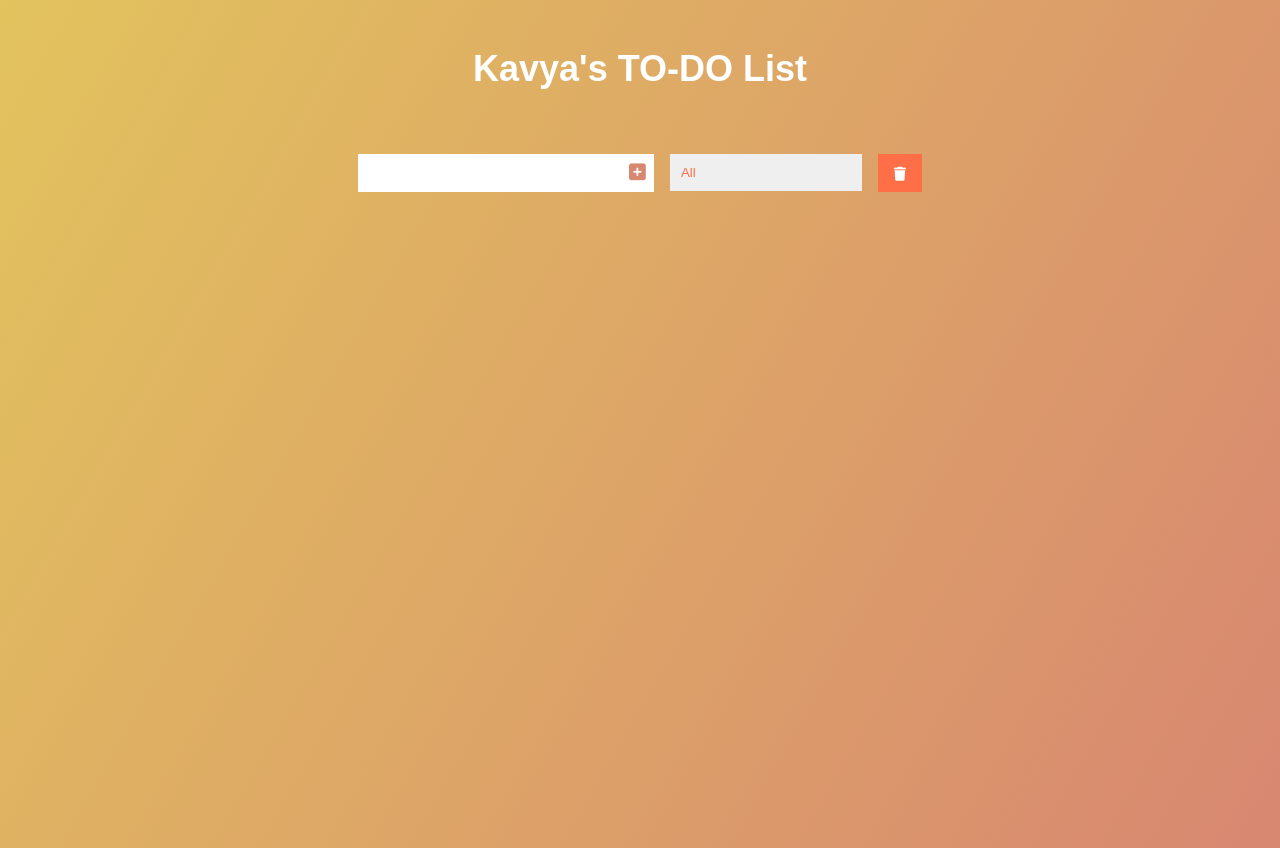
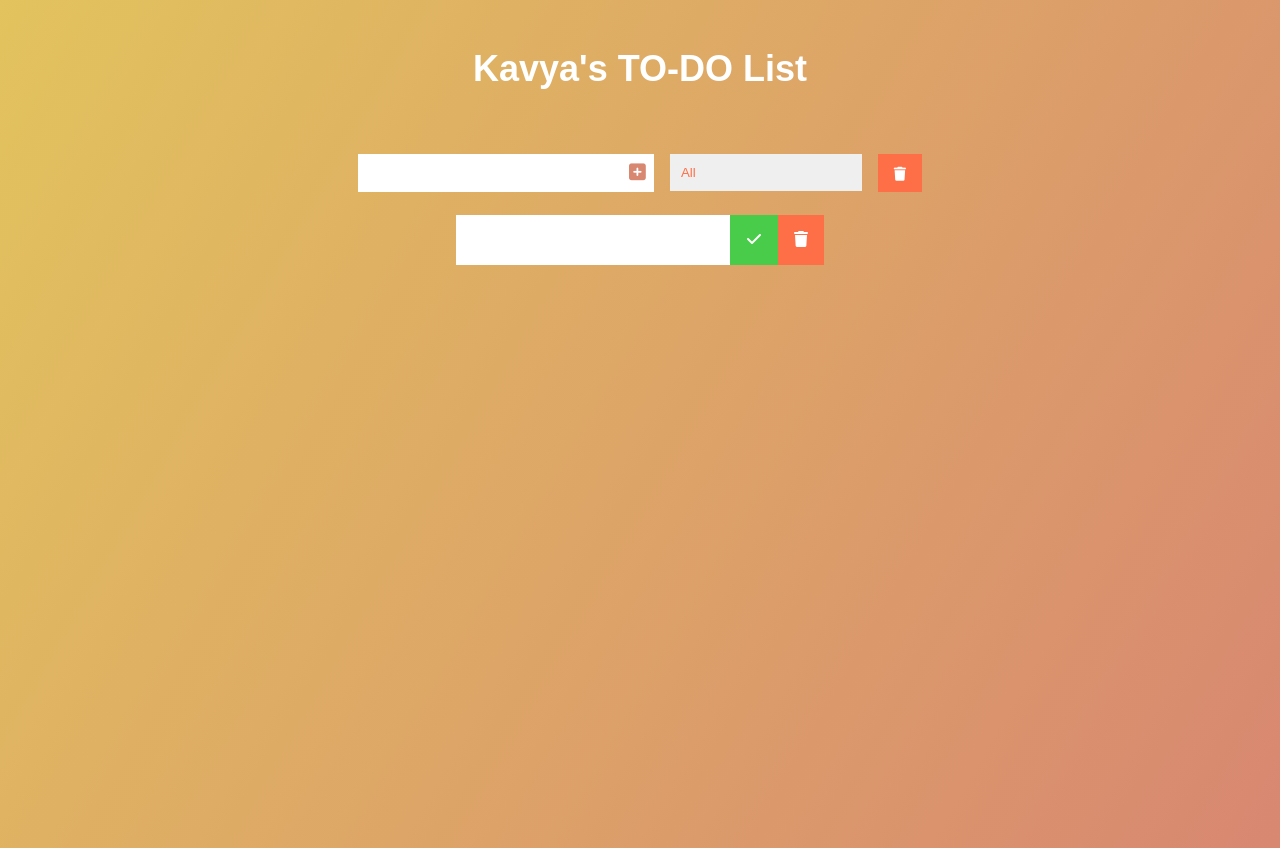
Before and after one commit to eyekavya/ToDoApp-React, a React (Create React App) app: page / in a window 1280 px wide. Built offline with nearby package versions, Linux system fonts and the light colour scheme.

Commit message:
added todo list component and style

```diff
--- a/src/App.js
+++ b/src/App.js
@@ -5,6 +5,7 @@ import Heading from "./components/Heading/Heading";
 import AddTodo from "./components/AddTodo/AddTodo";
 import FilterTodo from "./components/FilterTodo/FilterTodo";
 import DeleteAllTodo from "./components/DeleteAllTodo/DeleteAllTodo";
+import TodoList from "./components/TodoList/TodoList";
 
 function App() {
   return (
@@ -15,6 +16,7 @@ function App() {
         <FilterTodo />
         <DeleteAllTodo />
       </div>
+      <TodoList />
     </>
   );
 }
--- a/src/components/AddTodo/AddTodo.js
+++ b/src/components/AddTodo/AddTodo.js
@@ -2,10 +2,13 @@ import React from "react";
 import { StyledAddTodo } from "./StyledAddTodo";
 
 function AddTodo() {
+  const onAddTodo = () => {
+    console.log("kkk");
+  };
   return (
     <StyledAddTodo>
       <input type="text" className="todo-input" />
-      <button type="submit" className="todo-btn">
+      <button type="submit" className="todo-btn" onClick={onAddTodo}>
         <i className="fas fa-plus-square"></i>
       </button>
     </StyledAddTodo>
--- a/src/components/DeleteAllTodo/DeleteAllTodo.js
+++ b/src/components/DeleteAllTodo/DeleteAllTodo.js
@@ -4,8 +4,8 @@ import { StyledDeleteAllTodo } from "./StyledDeleteAllTodo";
 function DeleteAllTodo() {
   return (
     <StyledDeleteAllTodo>
-      <button class="dlt-btn dlt-all-btn">
-        <i class="fas fa-trash"></i>
+      <button className="dlt-btn dlt-all-btn">
+        <i className="fas fa-trash"></i>
       </button>
     </StyledDeleteAllTodo>
   );
--- /dev/null
+++ b/src/components/TodoList/StyledTodoList.js
@@ -0,0 +1,46 @@
+import styled from "styled-components";
+
+export const StyledTodoList = styled.section`
+  .todo-list {
+    list-style: none;
+    min-width: 30%;
+  }
+
+  .todo {
+    background-color: #fff;
+    margin: 0.5rem;
+    color: #000;
+    font: 1.5rem;
+    display: flex;
+    justify-content: space-between;
+    align-items: center;
+    transition: all 0.5s ease;
+  }
+
+  .todo li {
+    flex: 1;
+  }
+
+  .completed-btn,
+  .dlt-btn {
+    background-color: #ff6f47;
+    color: #fff;
+    border: none;
+    padding: 1rem;
+    font-size: 1rem;
+    cursor: pointer;
+  }
+
+  .completed-btn {
+    background-color: rgb(73, 204, 73);
+  }
+
+  .todo-item {
+    padding: 0rem 0.5rem;
+  }
+
+  .fa-trash,
+  .fa-check {
+    pointer-events: none;
+  }
+`;
--- a/src/components/TodoList/Todolist.js
+++ b/src/components/TodoList/Todolist.js
@@ -0,0 +1,24 @@
+import React from "react";
+import { StyledTodoList } from "./StyledTodoList";
+
+function TodoList() {
+  return (
+    <StyledTodoList>
+      <div className="flex-basic">
+        <ul className="todo-list">
+          <div className="todo">
+            <li className="todo-item"></li>
+            <button className="completed-btn">
+              <i className="fas fa-check"></i>
+            </button>
+            <button className="dlt-btn">
+              <i className="fas fa-trash"></i>
+            </button>
+          </div>
+        </ul>
+      </div>
+    </StyledTodoList>
+  );
+}
+
+export default TodoList;
```
